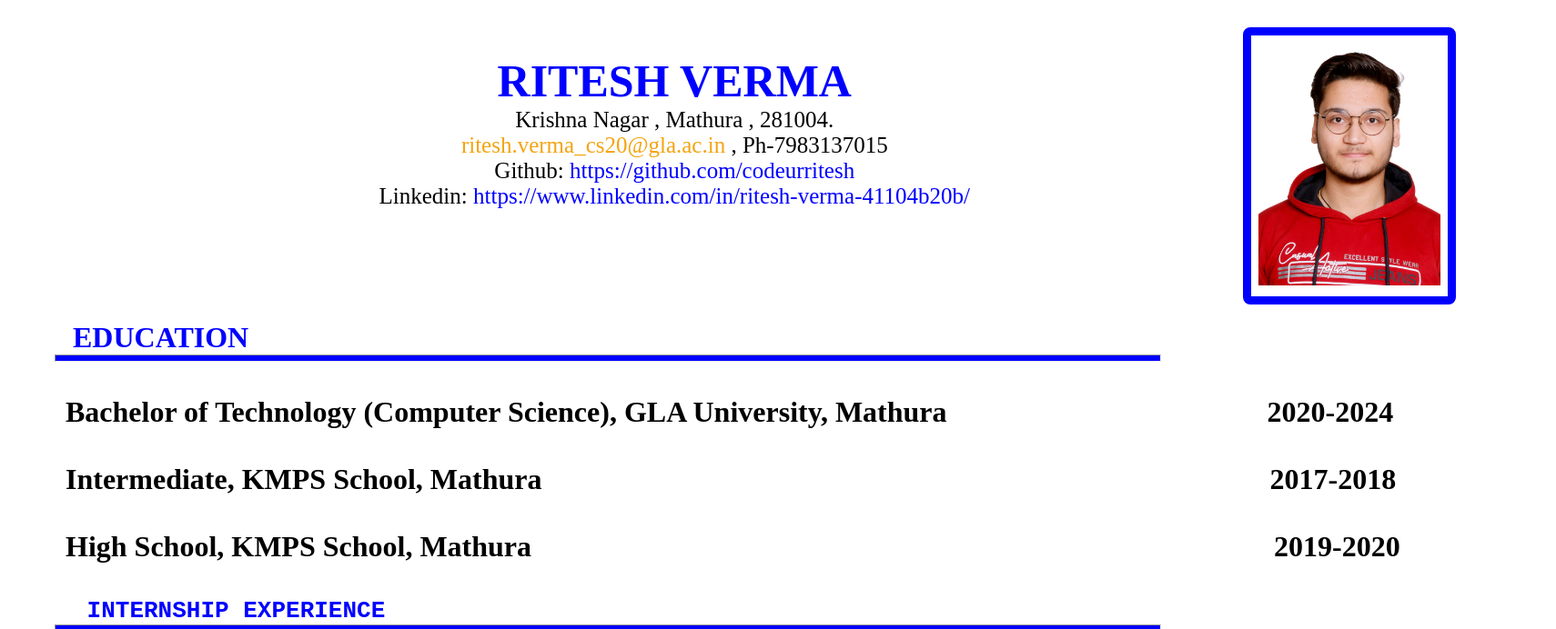
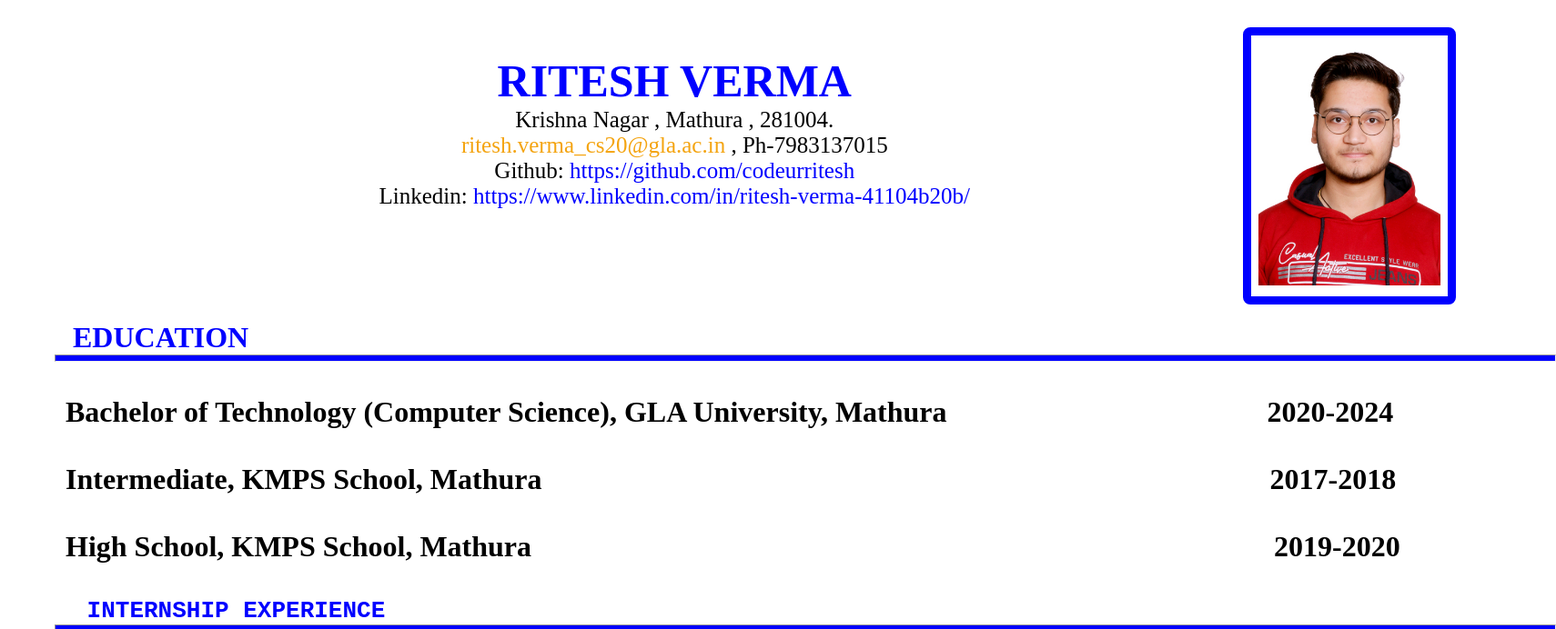
Before and after one commit to codeurritesh/Resume_WebPage, a plain HTML site: page index.html in a window 1280 px wide. Shown: the top 692 px of the page at 91% size, 1710 px wide, since content can reach past the window. Drawn offline with Linux system fonts and the light colour scheme.

Commit message:
Update Resume.css

```diff
--- a/Resume.css
+++ b/Resume.css
@@ -37,7 +37,7 @@ p{
 hr{
     margin: 0px 60px;
         color: #0000ff;
-    width: 95%;
+    width: 1650px;
     height: 8px;
     background-color: #0000ff;
 }
```
